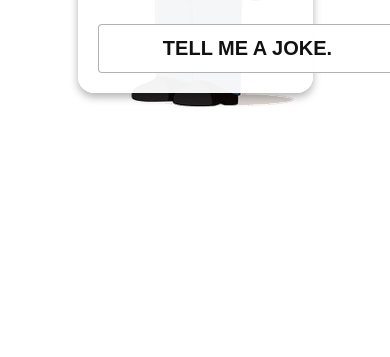
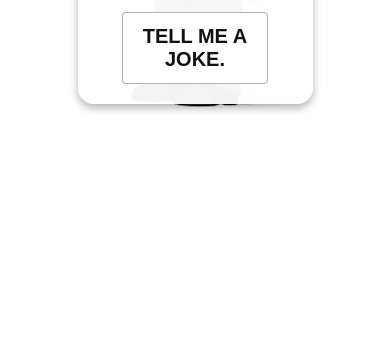
Before and after one commit to Teboho-Xaba/DadJoke, a plain HTML site: page index.html in a window 390 px wide. Shown: the part 487-844 px from the top of the page. Drawn offline with Linux system fonts and the light colour scheme.

Commit message:
Update style.css
Lacked responsiveness in clickable button but is now FULLY RESPONSIVE.

```diff
--- a/style.css
+++ b/style.css
@@ -42,7 +42,7 @@ body {
     border: 1px solid rgba(0, 0, 0, 0.3);
     box-shadow: rgba(0, 0, 0, 0.2);
     text-transform: uppercase;
-    width: 300px;
+    width: 75%;
     color: #111;
     text-align: center;
 }
```
